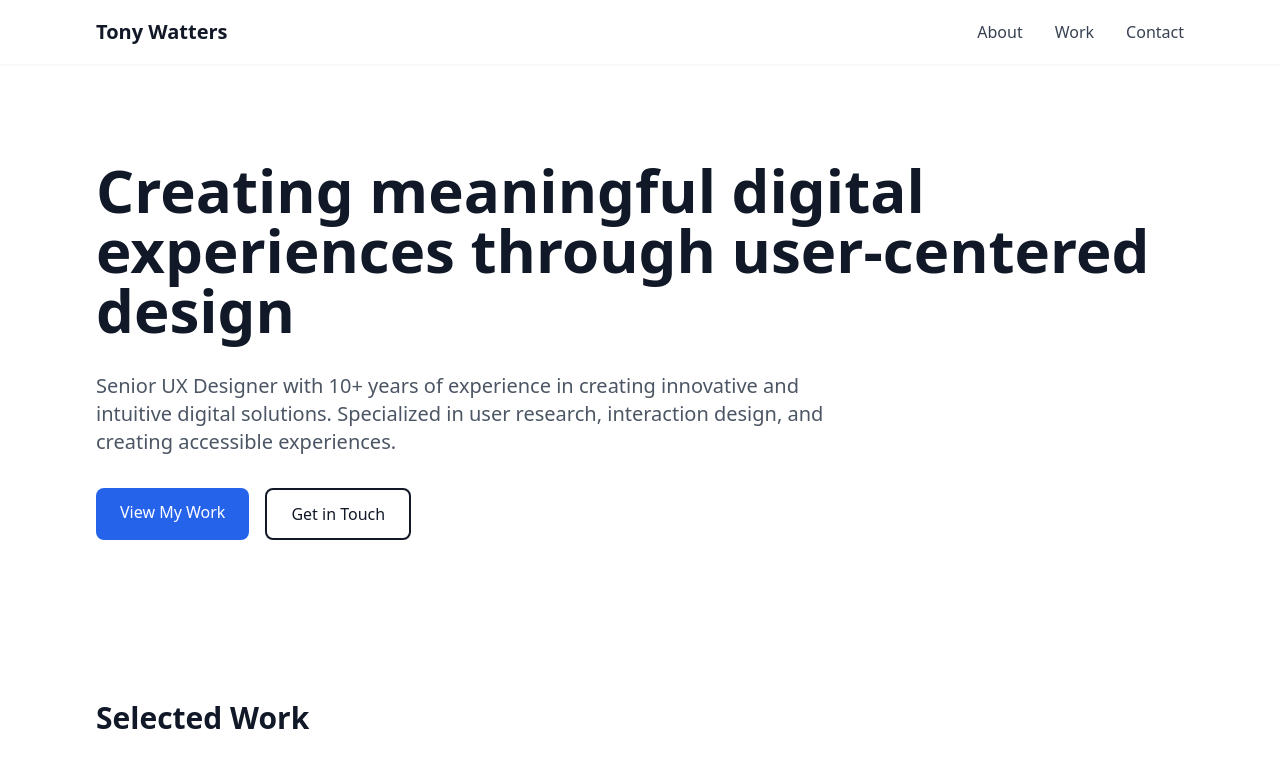
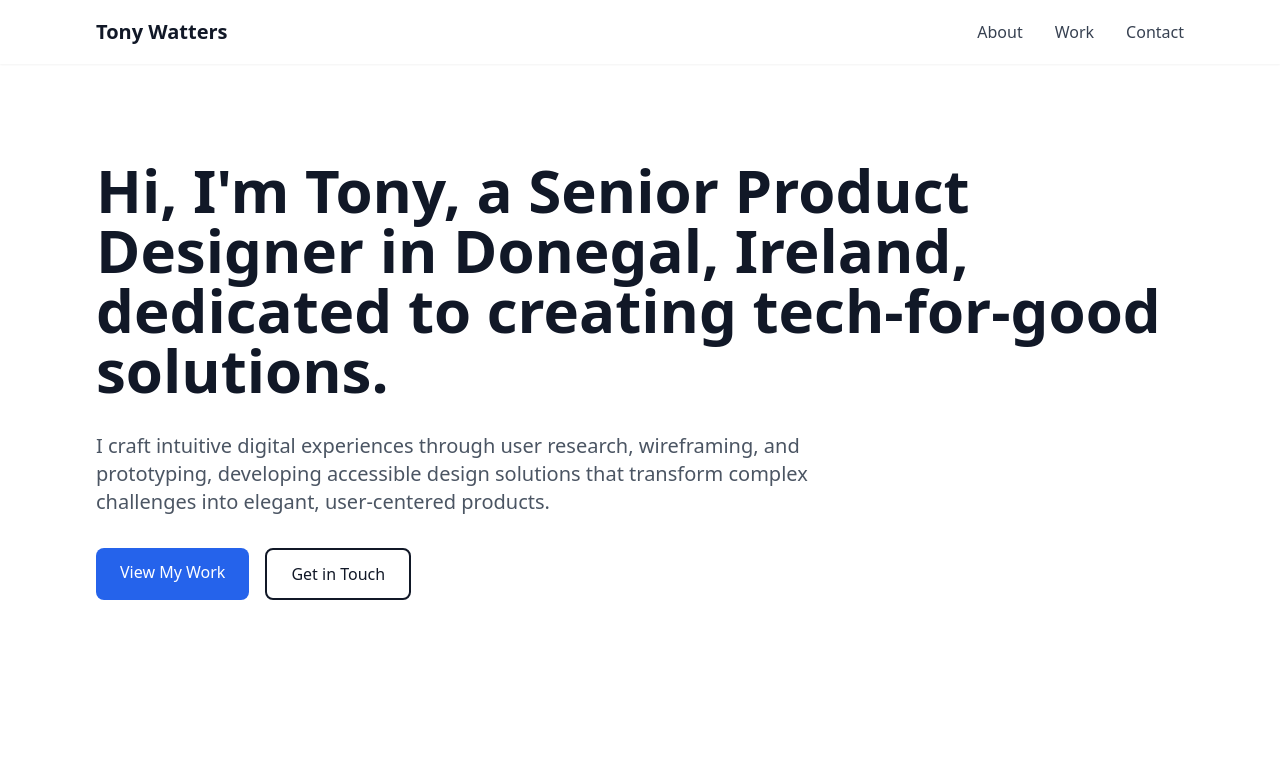
Before and after one commit to tonywatters/ux-portfolio, a React app: page /ux-portfolio/ in a window 1280 px wide. Shown: the top 764 px of the page. Built offline with nearby package versions, Linux system fonts and the light colour scheme.

Commit message:
updating heading text

```diff
--- a/src/components/Hero.tsx
+++ b/src/components/Hero.tsx
@@ -7,14 +7,11 @@ const Hero: React.FC = () => {
         <div className="space-y-8">
           {/* Main headline */}
           <h1 className="text-4xl md:text-6xl font-bold text-gray-900">
-            Creating meaningful digital experiences through user-centered design
-          </h1>
+          Hi, I'm Tony, a Senior Product Designer in Donegal, Ireland, dedicated to creating tech-for-good solutions. </h1>
 
           {/* Description */}
           <p className="text-xl text-gray-600 max-w-3xl">
-            Senior UX Designer with 10+ years of experience in creating innovative and intuitive digital solutions.
-            Specialized in user research, interaction design, and creating accessible experiences.
-          </p>
+          I craft intuitive digital experiences through user research, wireframing, and prototyping, developing accessible design solutions that transform complex challenges into elegant, user-centered products. </p>
 
           {/* Call to Action Buttons */}
           <div className="flex flex-wrap gap-4">
```
